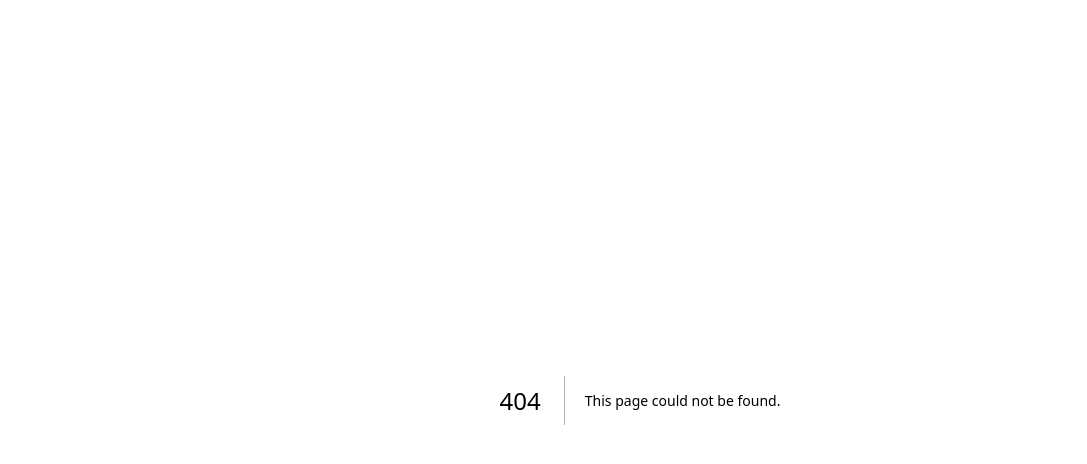
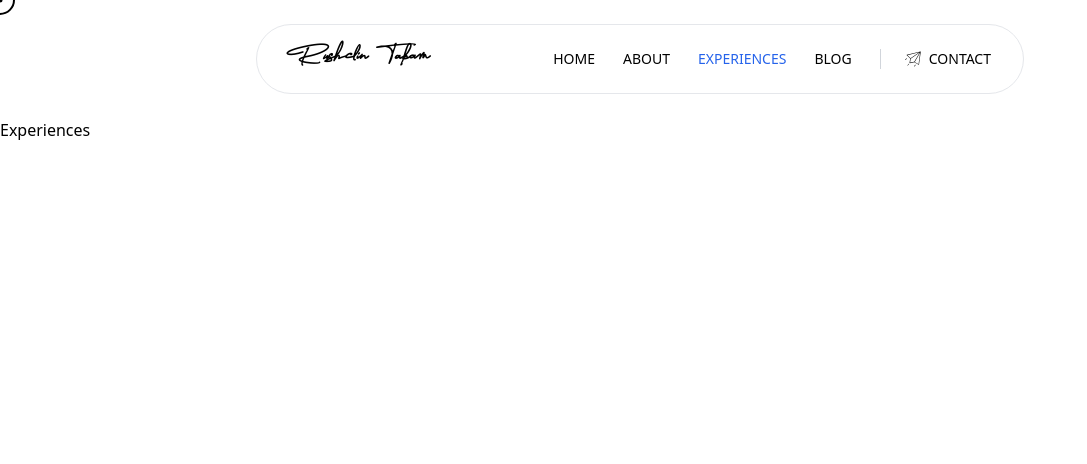
Before and after one commit to Rushclin/portfolio-1, a Next.js app in the folder portfolio/: page /experiences in a window 1280 px wide. Before the commit this address had no page. Shown: the top 464 px of the page, without its empty margins (0-1087 px from the left). Built offline with nearby package versions, Linux system fonts and the light colour scheme.

Commit message:
Experience page

```diff
--- /dev/null
+++ b/portfolio/src/pages/experiences.tsx
@@ -0,0 +1,12 @@
+import Layout from "@/components/Layout";
+import React from "react";
+
+const Experiences = () => {
+  return (
+    <Layout pageTitle="Experiences">
+      <h1>Experiences</h1>
+    </Layout>
+  );
+};
+
+export default Experiences;
```
